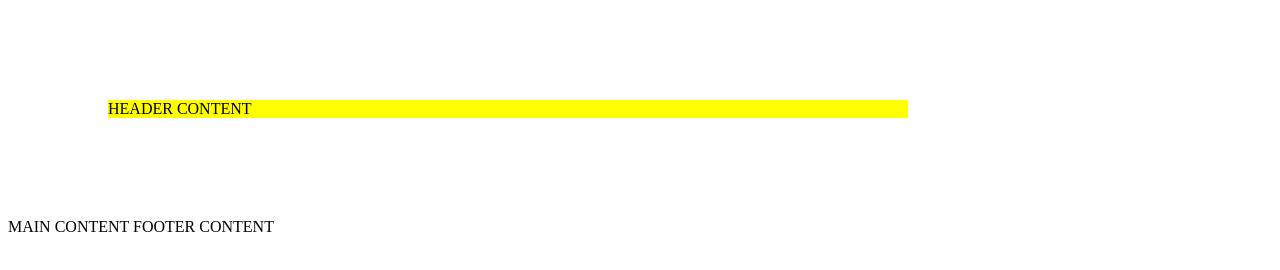
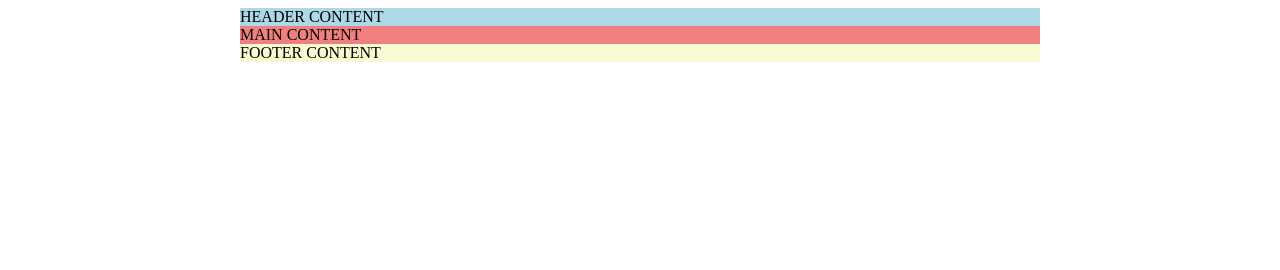
Before and after one commit to dittamaz/2-darbas, a website: page index.html in a window 1280 px wide. Drawn offline with Linux system fonts and the light colour scheme.

Commit message:
Layout structure and design#1

```diff
--- a/main.css
+++ b/main.css
@@ -1,14 +1,17 @@
-header {
-    margin: 100px;
-    background-color: yellow;
+header,
+main,
+footer {
     width: 800px;
-    margin-left: calc((100%-800px)/2);
+    margin-left: calc((100% - 800px) / 2);
+    }
+    header {
+background-color: lightblue;
     }
 
     main {
-        display: inline;
+    background-color: lightcoral;
     }
 
     footer {
-        display: inline-block;
+        background-color: lightgoldenrodyellow;
     }
```
Also changed, not shown: index.html (+0 -1 lines).
